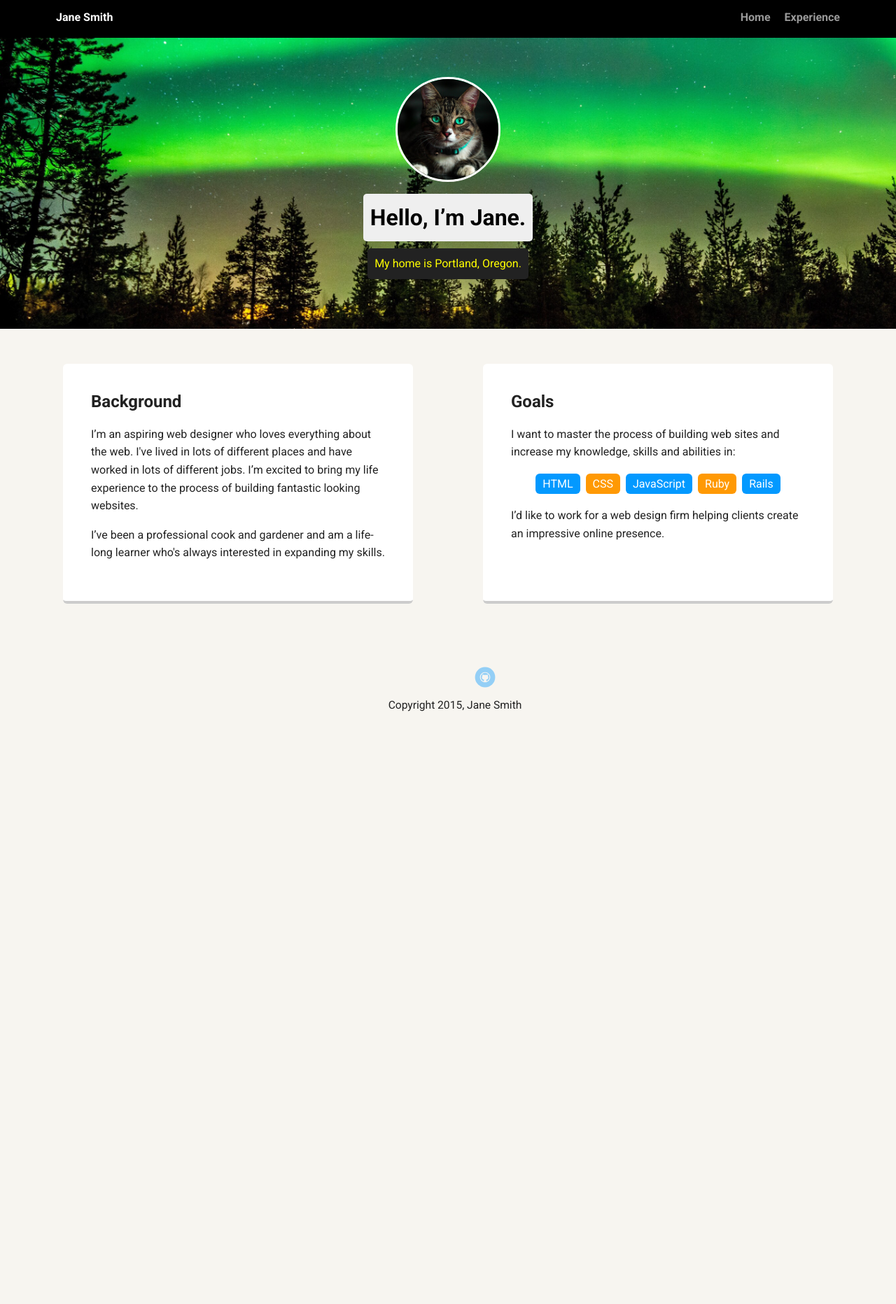
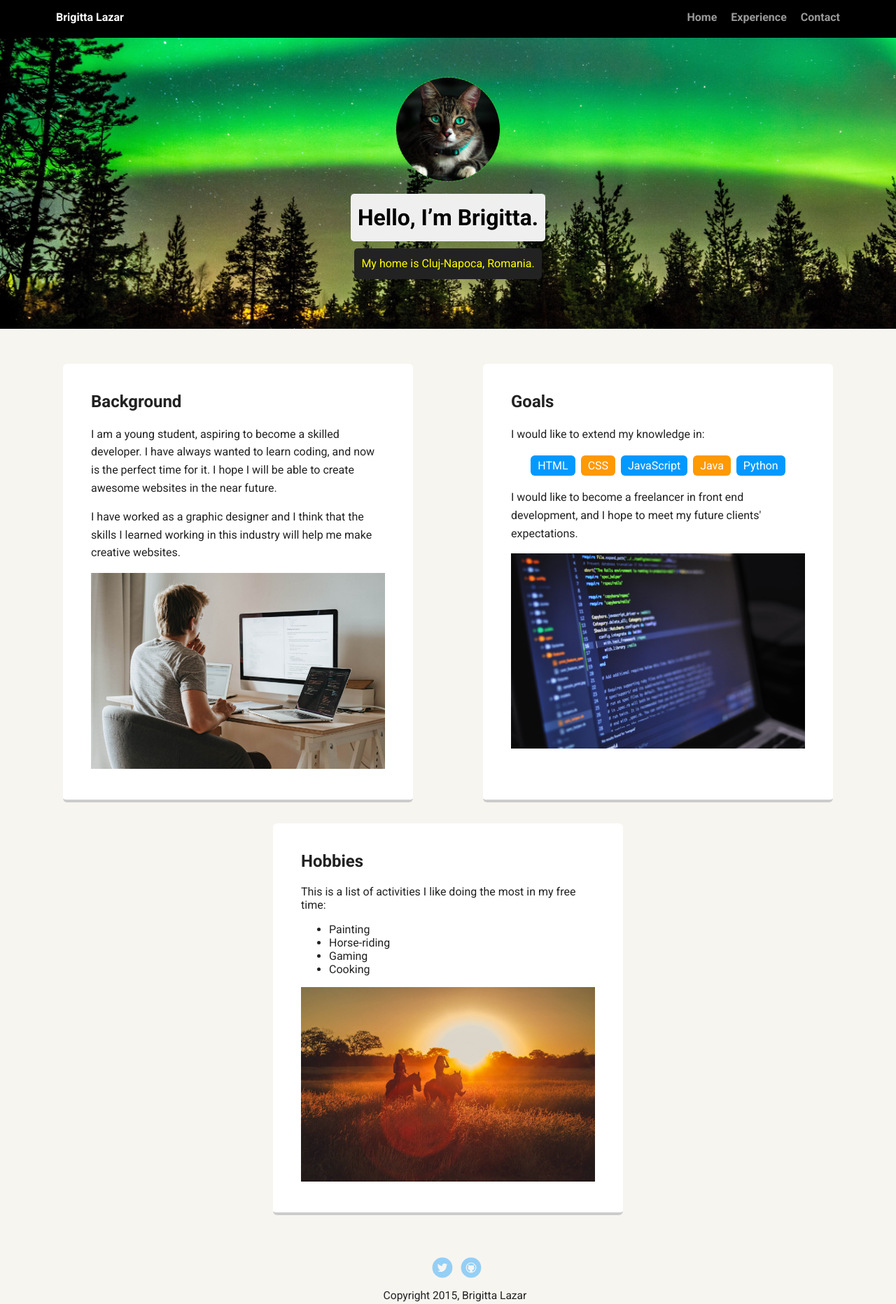
Before and after one commit to lazar-brigitta/techdegree-project1, a plain HTML site: page index.html in a window 1280 px wide. Shown: the whole page at 70% size. Before the commit the page ends 1112 px from the top, so only its background shows below. Drawn offline with Linux system fonts and the light colour scheme; a web font is replaced by a local one.

Commit message:
modified the starter files

```diff
--- a/index.html
+++ b/index.html
@@ -2,54 +2,71 @@
 <html lang="en">
 <head>
   <meta charset="utf-8">
-  <title>Jane Smith's Profile</title>
+  <title>Brigitta Lazar's Profile</title>
   <meta name="viewport" content="width=device-width, initial-scale=1.0">
   <link rel="stylesheet" href="styles.css">
   <link href="https://fonts.googleapis.com/css?family=Muli%7CRoboto:400,300,500,700,900" rel="stylesheet"></head>
   <body>
 
-    <div class="main-nav">
+    <nav class="main-nav">
         <ul class="nav">
-          <li class="name">Jane Smith</li>
-          <li><a href="#">Home</a></li>
-          <li><a href="#">Experience</a></li>
+          <li class="name">Brigitta Lazar</li>
+          <li><a href="index.html">Home</a></li>
+          <li><a href="experience.html">Experience</a></li>
+          <li><a href="contact.html">Contact</a></li>
         </ul>
-    </div>
+      </nav>
 
     <header>
-      <img src="images/cat-img.jpg" alt="Lazar Brigitta's favorite pet" class="profile-image">
-      <h1 class="tag name">Hello, I’m Jane.</h1>
-      <p class="tag location">My home is Portland, Oregon.</p>
+      <img src="images/cat-img.jpg" alt="Brigitta's favorite pet" class="profile-image">
+      <h1 class="tag name">Hello, I’m Brigitta.</h1>
+      <p class="tag location">My home is Cluj-Napoca, Romania.</p>
     </header>
 
     <main class="flex">
-      <div class="card">
+      <section class="card">
         <h2>Background</h2>
-        <p>I’m an aspiring web designer who loves everything about the web. I've lived in lots of different places and have worked in lots of different jobs. I’m excited to bring my life experience to the process of building fantastic looking websites.</p>
-        <p>I’ve been a professional cook and gardener and am a life-long learner who's always interested in expanding my skills.</p>
-      </div>
+        <p>I am a young student, aspiring to become a skilled developer. I have always wanted to learn coding, and now is the perfect time for it. I hope I will be able to create awesome websites in the near future.</p>
+        <p>I have worked as a graphic designer and I think that the skills I learned working in this industry will help me make creative websites.</p>
+        <img src="images/man-coding.jpg" alt="A man coding" class="coding">
+      </section>
 
-      <div class="card">
+      <section class="card">
         <h2>Goals</h2>
-        <p>I want to master the process of building web sites and increase my knowledge, skills and abilities in:</p>
+        <p>I would like to extend my knowledge in:</p>
         <ul class="skills">
           <li>HTML</li>
           <li>CSS</li>
           <li>JavaScript</li>
-          <li>Ruby</li>
-          <li>Rails</li>
+          <li>Java</li>
+          <li>Python</li>
         </ul>
-        <p>I’d like to work for a web design firm helping clients create an impressive online presence.</p>
-      </div>
+        <p>I would like to become a freelancer in front end development, and I hope to meet my future clients' expectations.</p>
+        <img src="images/laptop.jpg" alt="a laptop containing lines of code" class="coding">
+      </section>
+    </main>
 
-    </main>
+    <aside>
+      <section class="card hobbies">
+        <h2>Hobbies</h2>
+        <p>This is a list of activities I like doing the most in my free time:</p>
+        <ul>
+          <li>Painting</li>
+          <li>Horse-riding</li>
+          <li>Gaming</li>
+          <li>Cooking</li>
+        </ul>
+        <img src="images/horse-riding-picture.jpg" alt="two people riding horses at sunset" class="coding">
+      </section>
+    </aside>
+
+
     <footer>
       <ul>
-        <li><a href="#" class="social twitter">Twitter</a></li>
-        <li><a href="#" class="social linkedin">LinkedIn</a></li>
-        <li><a href="#" class="social github">Github</a></li>
+        <li><a href="https://twitter.com/BrigittaLazar" class="social twitter">Twitter</a></li>
+        <li><a href="https://github.com/lazar-brigitta" class="social github">Github</a></li>
       </ul>
-      <p class="copyright">Copyright 2015, Jane Smith</p>
+      <p class="copyright">Copyright 2015, Brigitta Lazar</p>
     </footer>
   </body>
   </html>
--- a/styles.css
+++ b/styles.css
@@ -70,11 +70,15 @@ header .profile-image {
   width: 150px;
   height: 150px;
   border-radius: 50%;
-  border: 3px solid white;
+  border: 1px dashed #39BF30;
   transition: all .5s;
 }
 header .profile-image:hover {
-  transform: scale(1.2) rotate(5deg);
+  transform: scale(1.2) rotate(10deg);
+}
+.experience {
+  background-image: none;
+  background-color:#A7F6A2;
 }
 .tag {
   background-color: #efefef;
@@ -101,6 +105,9 @@ header .profile-image:hover {
 .card:hover {
   border-color: #ff99ff;
 }
+.coding {
+  width: 100%;
+}
 
 ul.skills {
   padding: 0;
@@ -118,6 +125,10 @@ ul.skills {
 
 .skills li:nth-child(odd) {
   background: #0399ff;
+}
+
+.hobbies {
+  margin: auto;
 }
 
 footer {
@@ -154,9 +165,6 @@ a.social {
 a.twitter {
   background-image: url(images/twitter.svg);
 }
-a.linkedin {
-  background-image: url(images/linkedin.svg);
-}
 a.github {
   background-image: url(images/github.svg);
 }
@@ -183,6 +191,10 @@ a.social:hover {
     min-height: 470px;
   }
 
+  .experience {
+    min-height: 0;
+  }
+
   .nav {
     max-width: 1200px;
     padding: 0 30px;
```
Also changed, not shown: contact.html (added, +40 -0 lines), experience.html (added, +44 -0 lines), images/horse-riding-picture.jpg (added), images/laptop.jpg (added), images/man-coding.jpg (added), images/twitter.svg (added).
